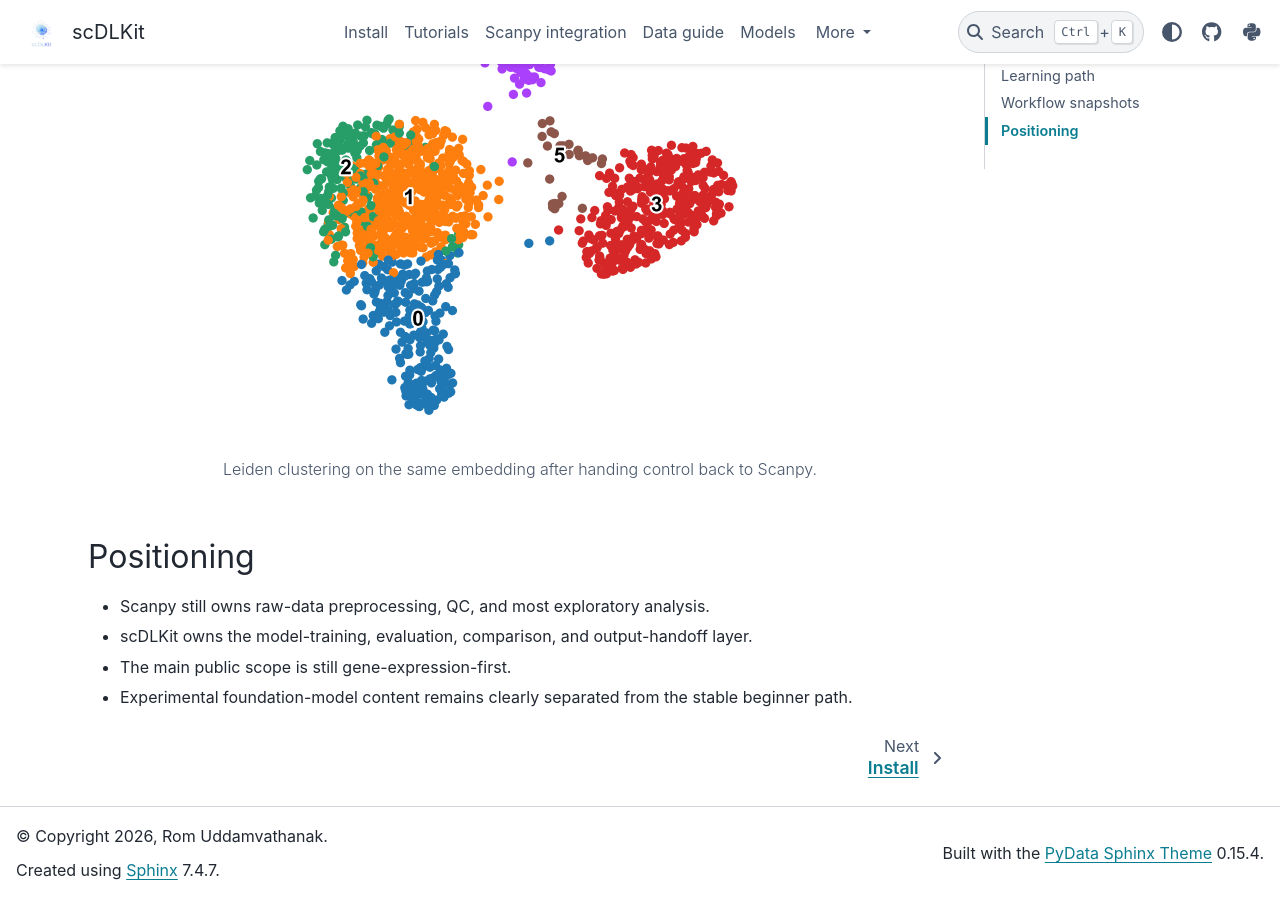
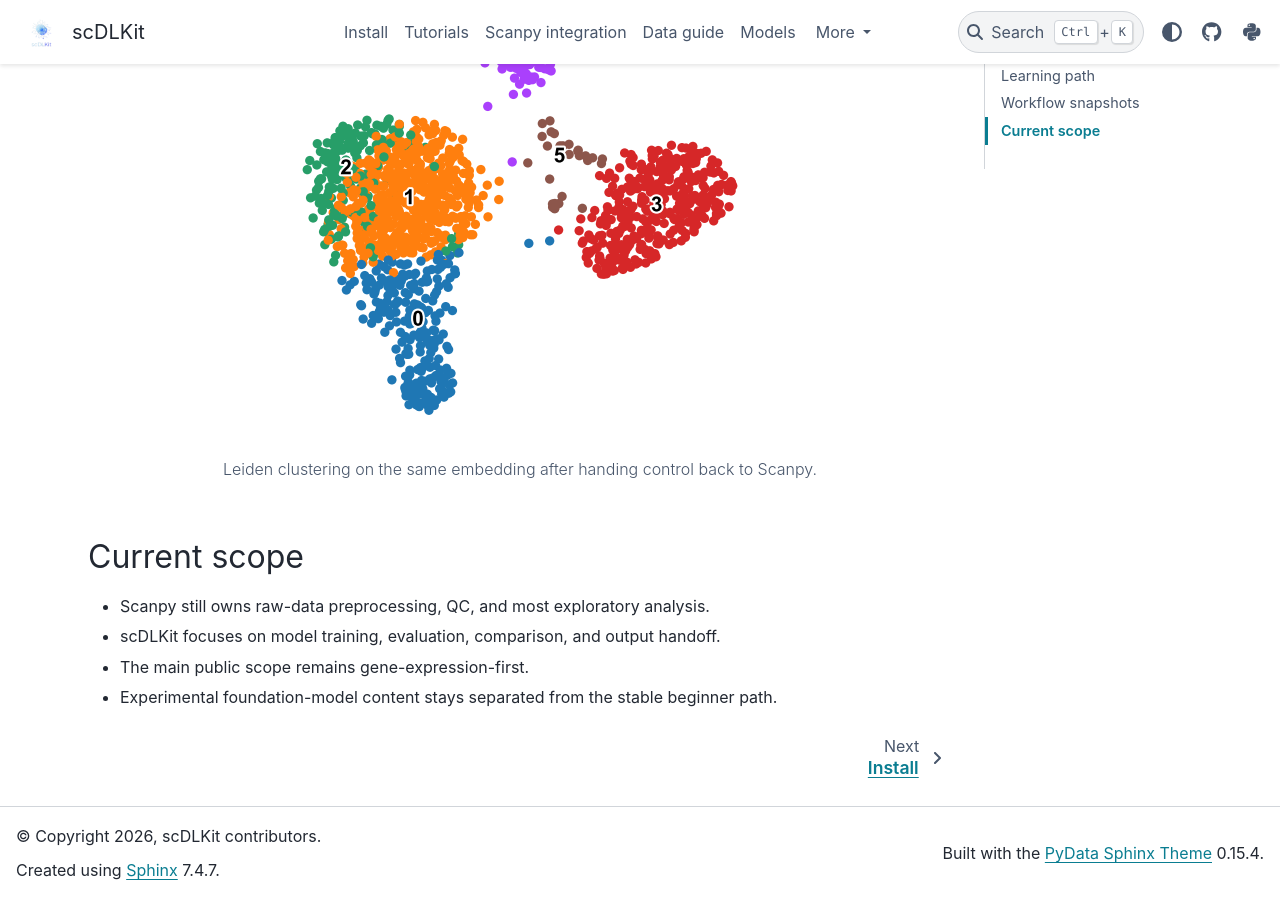
Before and after one commit to uddamvathanak/scDLKit, a Sphinx documentation site: the page built from docs/index.md, in a window 1280 px wide and 900 px high, scrolled down 4071 px. Built offline with Sphinx 7.4.7 and the PyData theme 0.15.4, drawn with Linux system fonts in a browser that asks for light colours; pages that are not in the unit, such as notebooks, are missing from menus.

Commit message:
docs: trim public positioning metadata

````diff
--- a/docs/conf.py
+++ b/docs/conf.py
@@ -11,8 +11,8 @@ sys.path.insert(0, str(ROOT / "src"))
 from scdlkit import __version__  # noqa: E402
 
 project = "scDLKit"
-copyright = "2026, Rom Uddamvathanak"
-author = "Rom Uddamvathanak"
+copyright = "2026, scDLKit contributors"
+author = "scDLKit contributors"
 release = __version__
 version = __version__
 
--- a/docs/guides/foundation-models.md
+++ b/docs/guides/foundation-models.md
@@ -194,7 +194,7 @@ The lower-level `Trainer` path and `scdlkit.foundation` helpers remain the advan
 - benchmark framing: [Annotation benchmarks](./annotation-benchmarks.md)
 - user-data guide: [Experimental annotation on your data](/guides/annotation-on-your-data)
 
-## Positioning
+## Experimental scope
 
 This feature should be treated as experimental.
 
--- a/docs/guides/scanpy-integration.md
+++ b/docs/guides/scanpy-integration.md
@@ -65,7 +65,7 @@ reconstructed = runner.reconstruct(adata)
 | Wrap a custom PyTorch module | scDLKit | [Custom model extension](/_tutorials/custom_model_extension) |
 | Try the experimental frozen foundation path | scDLKit | [Experimental scGPT PBMC embeddings](/_tutorials/scgpt_pbmc_embeddings) |
 
-## Positioning
+## Current scope
 
 scDLKit is not a replacement for Scanpy.
 
--- a/docs/index.md
+++ b/docs/index.md
@@ -191,12 +191,12 @@ Quickstart embedding colored by the PBMC reference labels.
 Leiden clustering on the same embedding after handing control back to Scanpy.
 ```
 
-## Positioning
+## Current scope
 
 - Scanpy still owns raw-data preprocessing, QC, and most exploratory analysis.
-- scDLKit owns the model-training, evaluation, comparison, and output-handoff layer.
-- The main public scope is still gene-expression-first.
-- Experimental foundation-model content remains clearly separated from the stable beginner path.
+- scDLKit focuses on model training, evaluation, comparison, and output handoff.
+- The main public scope remains gene-expression-first.
+- Experimental foundation-model content stays separated from the stable beginner path.
 
 ```{toctree}
 :hidden:
````
